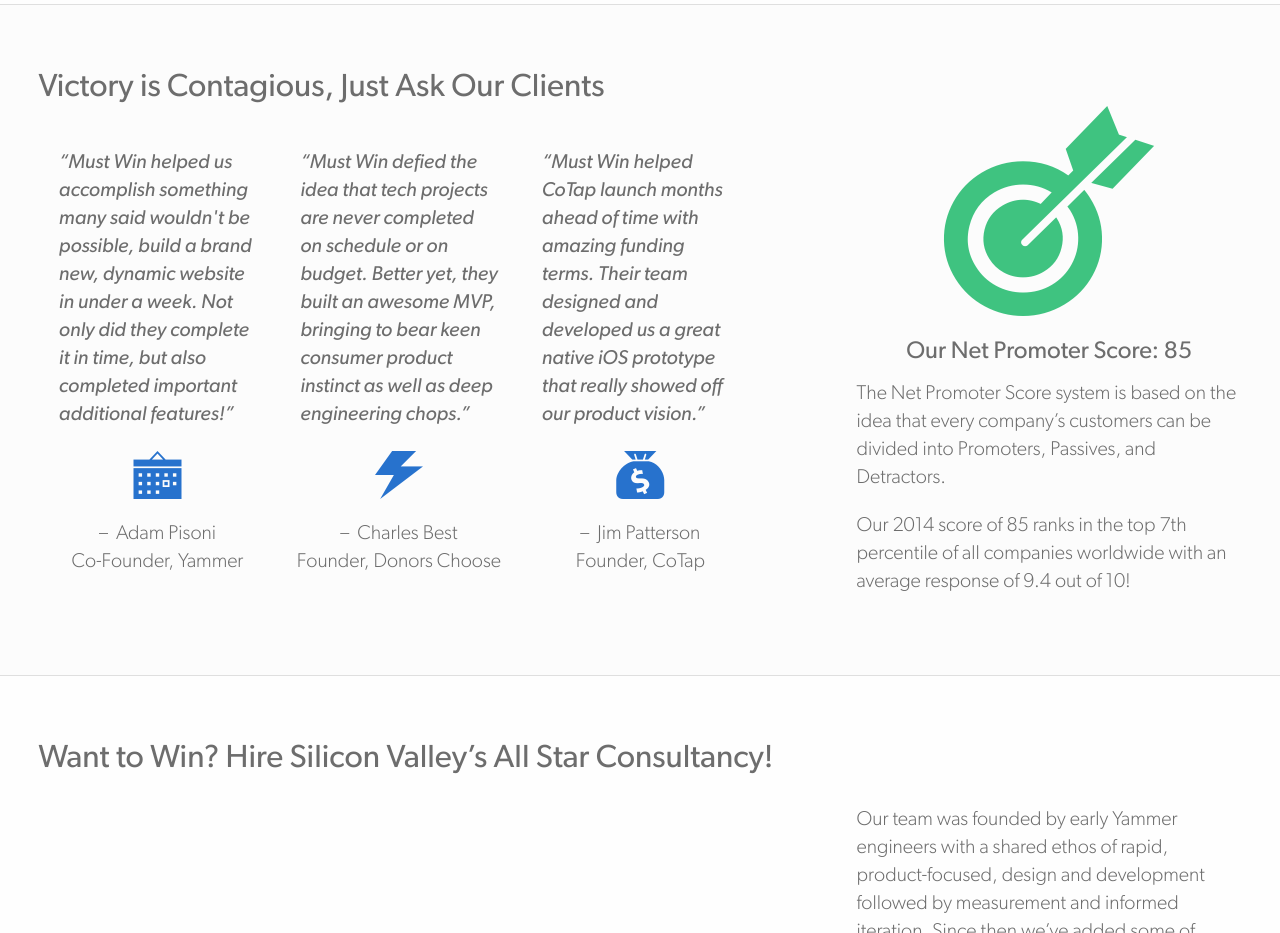
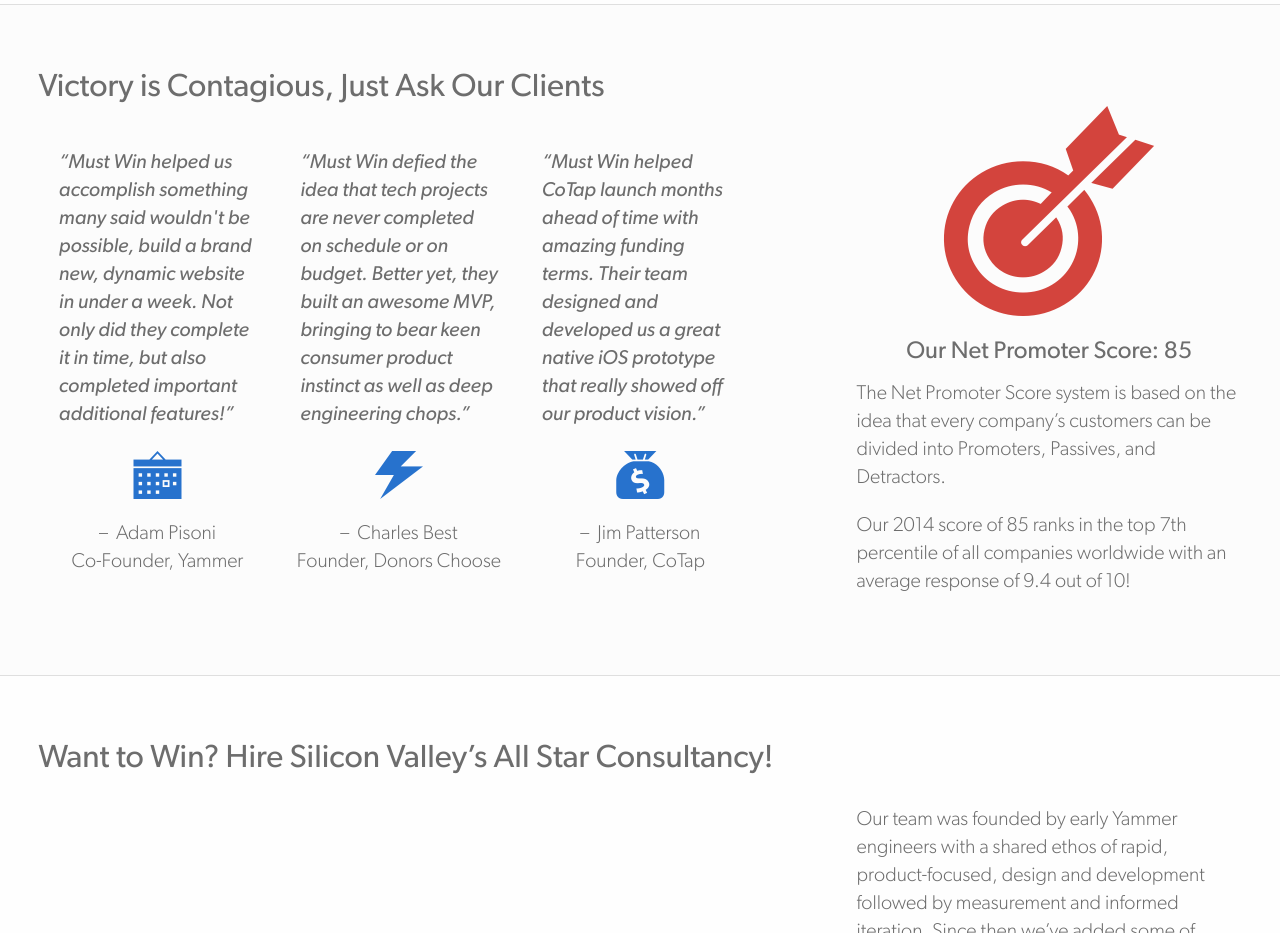
Before and after one commit to MustWin/newdesign, a plain HTML site: page base.html in a window 1280 px wide. Shown: the part 3082-4015 px from the top of the page. Drawn offline with nearby package versions, Linux system fonts and the light colour scheme; files whose address does not match are found by name.

Commit message:
red bullseye

```diff
--- a/stylesheets/less/app-styles/application.less
+++ b/stylesheets/less/app-styles/application.less
@@ -187,7 +187,7 @@
   border-top: 1px solid @gray-d;
 
   .grande {
-    color: @brand-success;
+    color: @brand-danger;
     margin-bottom: 5px;
   }
 
```
Also changed, not shown: stylesheets/app.css.
